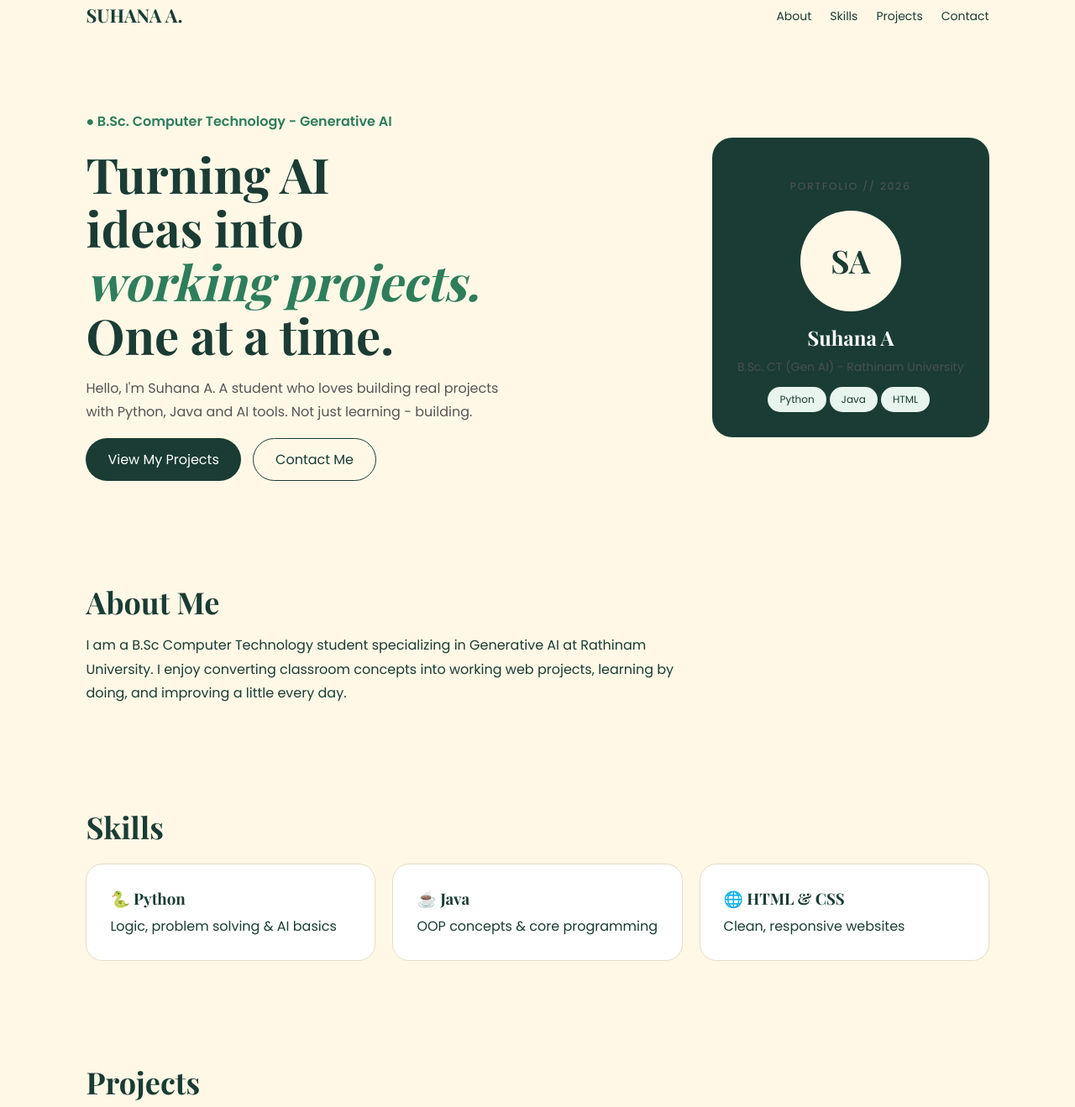
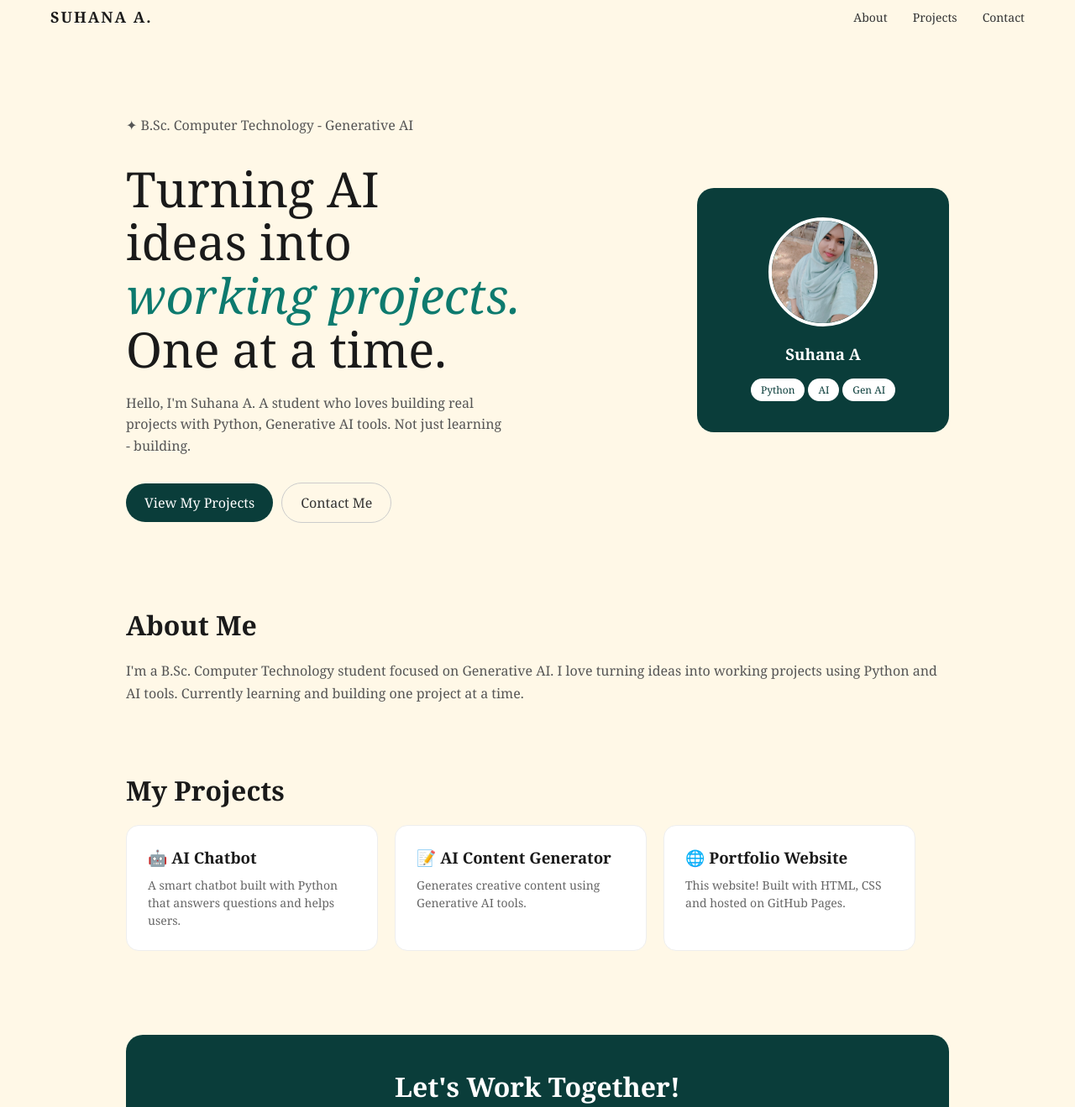
Before and after one commit to rahmansuhana16-byte/portfolio, a plain HTML site: page index.html in a window 1280 px wide. Shown: the part 17-1336 px from the top of the page at 84% size. Drawn offline with nearby package versions, Linux system fonts and the light colour scheme.

Commit message:
Update index.html

```diff
--- a/index.html
+++ b/index.html
@@ -3,74 +3,57 @@
 <head>
 <meta charset="UTF-8">
 <meta name="viewport" content="width=device-width, initial-scale=1.0">
-<title>Suhana A | Portfolio</title>
-<link href="https://fonts.googleapis.com/css2?family=Playfair+Display:wght@700;900&family=Poppins:wght@300;400;500;600&display=swap" rel="stylesheet">
+<title>Suhana A. - Portfolio</title>
 <style>
-*{margin:0;padding:0;box-sizing:border-box}
-body{font-family:'Poppins',sans-serif;background:#FFF8E7;color:#1A3C34}
-h1,h2,h3{font-family:'Playfair Display',serif}
-nav{display:flex;justify-content:space-between;align-items:center;padding:20px 8%;background:#FFF8E7;position:sticky;top:0;z-index:10}
-nav b{font-family:'Playfair Display',serif;font-size:22px;color:#1A3C34}
-nav a{margin-left:22px;text-decoration:none;color:#1A3C34;font-size:14px}
-.hero{display:flex;justify-content:space-between;align-items:center;padding:60px 8%;background:#FFF8E7;gap:30px}
-.hero h1{font-size:58px;line-height:1.1}
-.hero h1 span{color:#2E7D5B;font-style:italic}
-.hero p{margin:18px 0;color:#555;max-width:520px;line-height:1.7}
-.btn{background:#1A3C34;color:#fff;padding:13px 26px;border-radius:30px;text-decoration:none;display:inline-block;margin-right:10px}
-.btn2{border:1.5px solid #1A3C34;color:#1A3C34;padding:12px 26px;border-radius:30px;text-decoration:none;display:inline-block}
-.card{background:#fff;border:1px solid #E8DCC3;border-radius:20px;padding:28px}
-section{padding:60px 8%}
-.grid{display:grid;grid-template-columns:1fr 1fr 1fr;gap:20px}
-.tag{background:#E8F5EE;color:#1A3C34;padding:6px 14px;border-radius:20px;font-size:12px;display:inline-block;margin:4px 4px 0 0}
-.profile{background:#1A3C34;color:#fff;border-radius:24px;padding:30px;text-align:center;min-width:300px}
-.profile .sa{width:120px;height:120px;background:#FFF8E7;color:#1A3C34;border-radius:50%;display:flex;align-items:center;justify-content:center;font-size:38px;font-family:'Playfair Display',serif;margin:15px auto}
-footer{background:#1A3C34;color:#fff;text-align:center;padding:30px}
-footer a{color:#FFD88A;text-decoration:none}
-@media(max-width:800px){.hero{flex-direction:column;text-align:center}.hero h1{font-size:38px}.grid{grid-template-columns:1fr}}
+* { margin:0; padding:0; box-sizing:border-box; }
+body { font-family: Georgia, serif; background:#FFF8E7; color:#1a1a1a; }
+nav { display:flex; justify-content:space-between; padding:25px 60px; align-items:center; }
+.logo { font-weight:bold; letter-spacing:2px; font-size:18px; }
+nav a { margin-left:30px; text-decoration:none; color:#333; font-size:14px; }
+.hero { display:flex; justify-content:space-between; align-items:center; padding:60px; gap:40px; max-width:1100px; margin:auto; }
+.hero h1 { font-size:58px; line-height:1.1; font-weight:normal; }
+.hero h1 em { color:#0d7a6e; }
+.hero p { margin:20px 0 30px; color:#555; line-height:1.6; max-width:450px; }
+.btn-dark { background:#0a3d3a; color:white; padding:12px 22px; border-radius:25px; text-decoration:none; display:inline-block; }
+.btn-light { border:1px solid #ccc; padding:12px 22px; border-radius:25px; text-decoration:none; color:#333; display:inline-block; margin-left:10px; }
+.card { background:#0a3d3a; color:white; border-radius:20px; padding:35px 30px; text-align:center; width:300px; }
+.card img { width:130px; height:130px; border-radius:50%; object-fit:cover; border:4px solid white; }
+.card h3 { margin:15px 0 15px; }
+.tags span { background:white; color:#0a3d3a; padding:5px 12px; border-radius:20px; font-size:12px; margin:2px; display:inline-block; }
+.section { max-width:1100px; margin:auto; padding:40px 60px; }
+.section h2 { font-size:32px; margin-bottom:20px; }
+.projects { display:flex; gap:20px; flex-wrap:wrap; }
+.proj { background:white; border:1px solid #eee; border-radius:15px; padding:25px; width:300px; }
+.proj h3 { margin-bottom:10px; }
+.proj p { color:#666; font-size:14px; line-height:1.5; }
+.contact-box { background:#0a3d3a; color:white; border-radius:20px; padding:40px; text-align:center; margin-top:20px; }
+.contact-box a { color:white; font-weight:bold; }
+footer { text-align:center; padding:30px; color:#888; font-size:13px; }
+@media(max-width:700px){ .hero{flex-direction:column; padding:30px 20px; text-align:center;} nav{padding:20px;} .hero h1{font-size:40px;} }
 </style>
 </head>
 <body>
-
-<nav><b>SUHANA A.</b><div><a href="#about">About</a><a href="#skills">Skills</a><a href="#projects">Projects</a><a href="#contact">Contact</a></div></nav>
-
+<nav><div class="logo">SUHANA A.</div><div><a href="#about">About</a><a href="#projects">Projects</a><a href="#contact">Contact</a></div></nav>
 <div class="hero">
 <div>
-<p style="color:#2E7D5B;font-weight:600">● B.Sc. Computer Technology - Generative AI</p>
-<h1>Turning AI<br>ideas into<br><span>working projects.</span><br>One at a time.</h1>
-<p>Hello, I'm Suhana A. A student who loves building real projects with Python, Java and AI tools. Not just learning - building.</p>
-<a class="btn" href="#projects">View My Projects</a>
-<a class="btn2" href="#contact">Contact Me</a>
+<p>✦ B.Sc. Computer Technology - Generative AI</p>
+<h1>Turning AI<br>ideas into<br><em>working projects.</em><br>One at a time.</h1>
+<p>Hello, I'm Suhana A. A student who loves building real projects with Python, Generative AI tools. Not just learning - building.</p>
+<a href="#projects" class="btn-dark">View My Projects</a><a href="#contact" class="btn-light">Contact Me</a>
 </div>
-<div class="profile">
-<p style="font-size:12px;letter-spacing:2px">PORTFOLIO // 2026</p>
-<div class="sa">SA</div>
-<h2>Suhana A</h2>
-<p style="opacity:.8;font-size:14px;margin:8px 0">B.Sc. CT (Gen AI) - Rathinam University</p>
-<span class="tag">Python</span><span class="tag">Java</span><span class="tag">HTML</span>
+<div class="card">
+<img src="suhana.jpg.jpeg" alt="Suhana A">
+<h3>Suhana A</h3>
+<div class="tags"><span>Python</span><span>AI</span><span>Gen AI</span></div>
 </div>
 </div>
-
-<section id="about"><h2 style="font-size:36px">About Me</h2><p style="margin-top:14px;line-height:1.8;max-width:700px">I am a B.Sc Computer Technology student specializing in Generative AI at Rathinam University. I enjoy converting classroom concepts into working web projects, learning by doing, and improving a little every day.</p></section>
-
-<section id="skills"><h2 style="font-size:36px">Skills</h2><div class="grid" style="margin-top:20px">
-<div class="card"><h3>🐍 Python</h3><p style="margin-top:8px">Logic, problem solving & AI basics</p></div>
-<div class="card"><h3>☕ Java</h3><p style="margin-top:8px">OOP concepts & core programming</p></div>
-<div class="card"><h3>🌐 HTML & CSS</h3><p style="margin-top:8px">Clean, responsive websites</p></div>
-</div></section>
-
-<section id="projects"><h2 style="font-size:36px">Projects</h2><div class="grid" style="margin-top:20px">
-<div class="card"><h3>Personal Portfolio</h3><p style="margin-top:8px">My own portfolio website built with HTML & CSS and deployed on GitHub Pages.</p><br><span class="tag">HTML</span><span class="tag">CSS</span></div>
-<div class="card"><h3>AI Learning Projects</h3><p style="margin-top:8px">Small Generative AI experiments and Python mini-projects while learning.</p><br><span class="tag">Python</span><span class="tag">Gen AI</span></div>
-<div class="card"><h3>Coming Soon</h3><p style="margin-top:8px">More projects coming as I learn Java, Python and AI tools.</p><br><span class="tag">In Progress</span></div>
-</div></section>
-
-<section id="contact"><h2 style="font-size:36px">Let's Connect</h2><div class="card" style="margin-top:20px;text-align:center">
-<p>Have an internship, project idea, or just want to say hi?</p><br>
-<p>📧 Email: <b>your-email@gmail.com</b></p>
-<p style="margin-top:10px">🔗 GitHub: <a href="https://github.com/rahmansuhana16-byte" style="color:#2E7D5B">github.com/rahmansuhana16-byte</a></p>
-<p style="margin-top:10px">💼 LinkedIn: <b>Add your LinkedIn link here</b></p>
-</div></section>
-
-<footer><p>Made with ❤️ by Suhana A • 2026</p></footer>
+<div class="section" id="about"><h2>About Me</h2><p style="line-height:1.7;color:#555;">I'm a B.Sc. Computer Technology student focused on Generative AI. I love turning ideas into working projects using Python and AI tools. Currently learning and building one project at a time.</p></div>
+<div class="section" id="projects"><h2>My Projects</h2><div class="projects">
+<div class="proj"><h3>🤖 AI Chatbot</h3><p>A smart chatbot built with Python that answers questions and helps users.</p></div>
+<div class="proj"><h3>📝 AI Content Generator</h3><p>Generates creative content using Generative AI tools.</p></div>
+<div class="proj"><h3>🌐 Portfolio Website</h3><p>This website! Built with HTML, CSS and hosted on GitHub Pages.</p></div>
+</div></div>
+<div class="section" id="contact"><div class="contact-box"><h2>Let's Work Together!</h2><p style="margin:15px 0;">Have an idea? Let's build it!</p><p>Email: <a href="mailto:rahmansuhana16@gmail.com">rahmansuhana16@gmail.com</a></p><p style="margin-top:10px;">GitHub: rahmansuhana16-byte</p></div></div>
+<footer>© 2026 Suhana A. Made with ❤️</footer>
 </body>
 </html>
```
